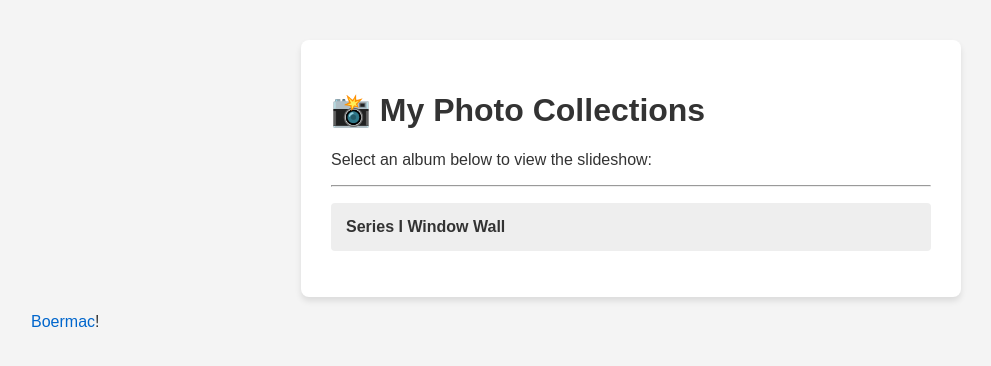
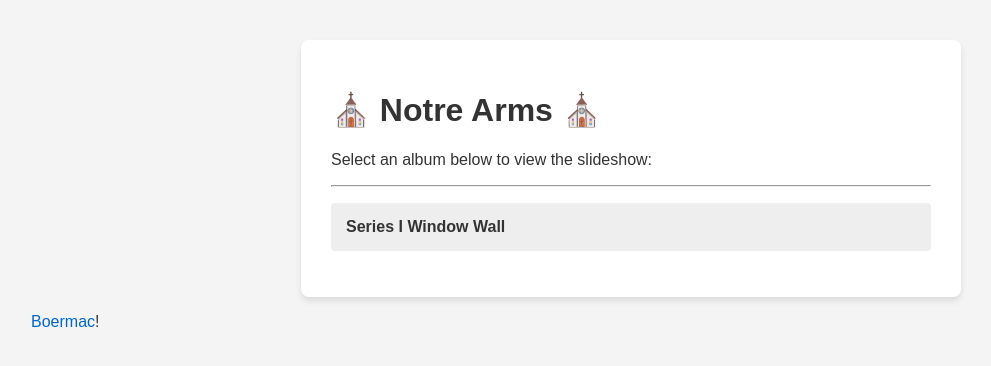
Before and after one commit to sirhcb/NAtesting, a Jekyll site: the page built from index.html, in a window 1280 px wide. Shown: the top 366 px of the page, without its empty margins (9-1000 px from the left). Built offline with Jekyll 4.4.1, drawn with Linux system fonts in a browser that asks for light colours.

Commit message:
Change header text from 'My Photo Collections' to 'Notre Arms'

```diff
--- a/index.html
+++ b/index.html
@@ -18,7 +18,7 @@
 <body>
 
     <div class="menu-container">
-        <h1>📸 My Photo Collections</h1>
+        <h1>⛪ Notre Arms ⛪</h1>
         <p>Select an album below to view the slideshow:</p>
         <hr>
 
```
